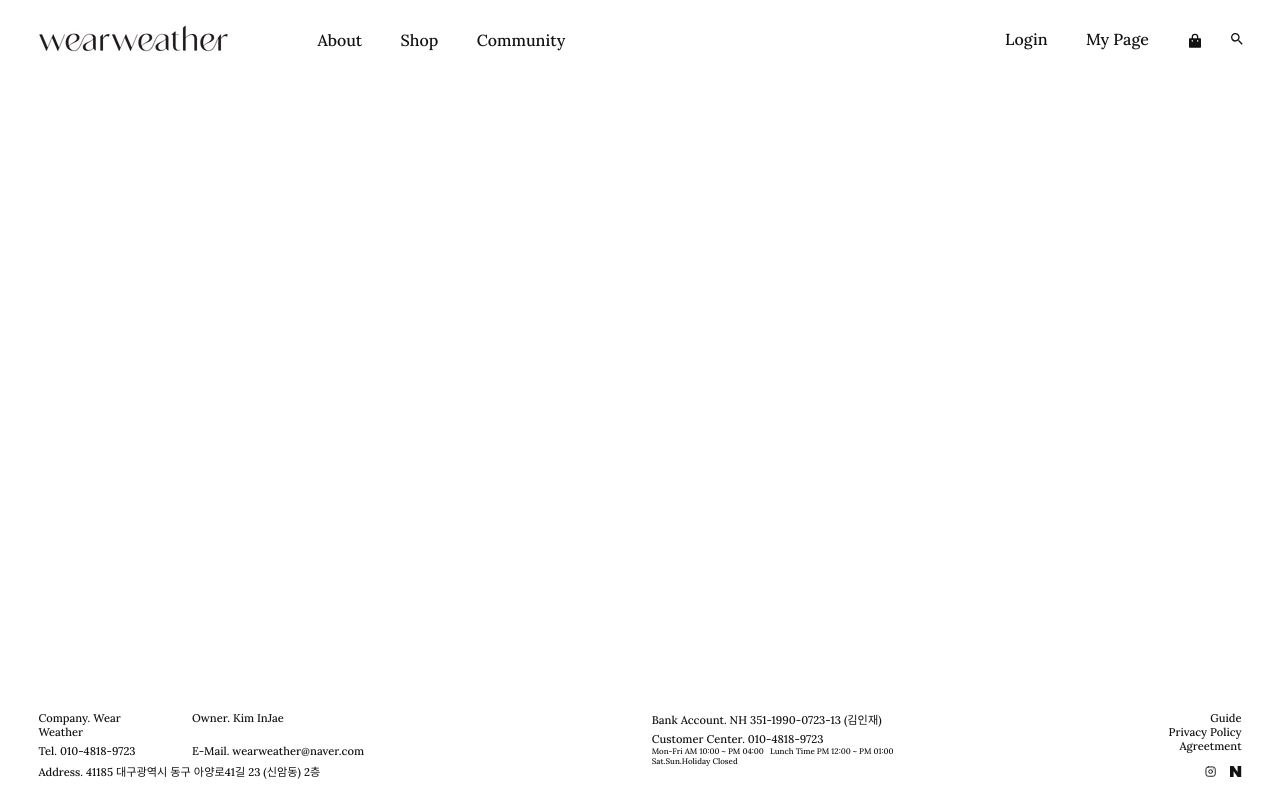
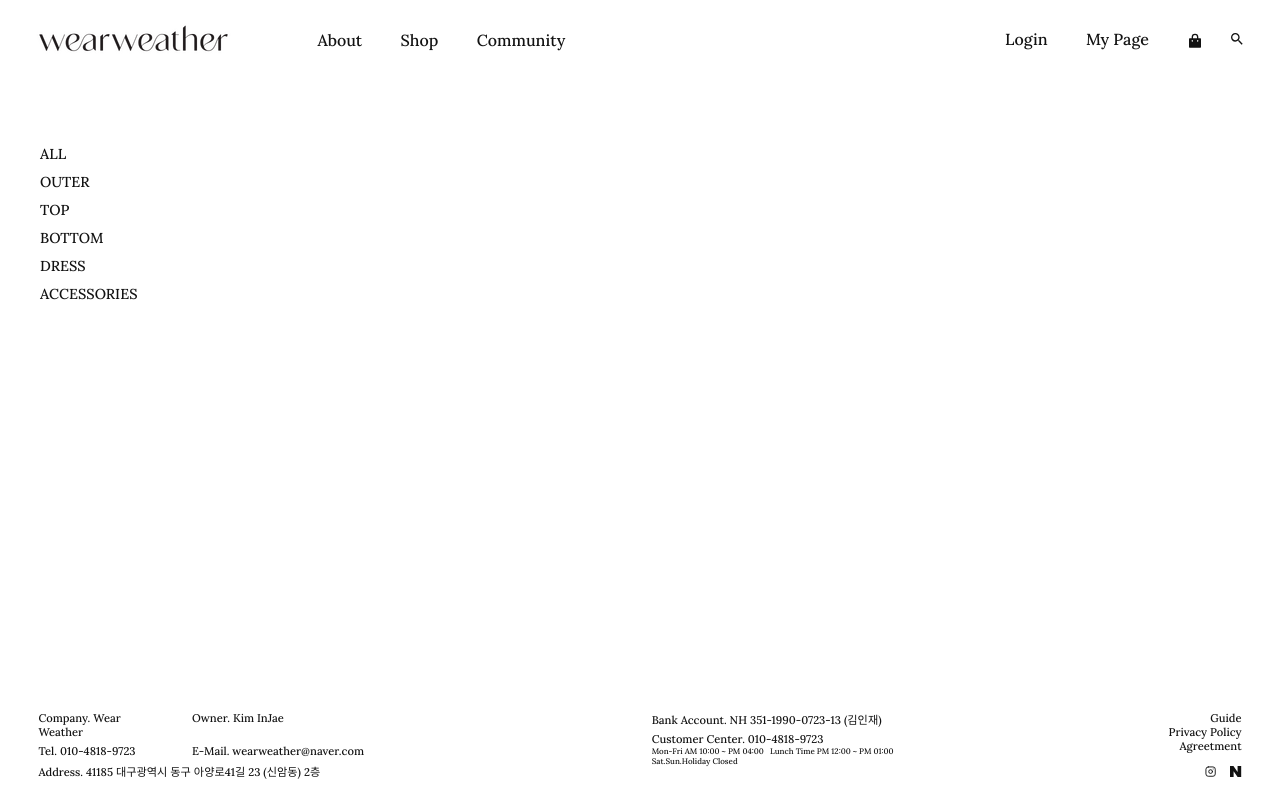
Before and after one commit to kauthenticity/millimeter, a React (Create React App) app: page /shop in a window 1280 px wide. Built offline with nearby package versions, Linux system fonts and the light colour scheme.

Commit message:
[feat] : 좌측 네비게이션바 토글 이팩트 추가

```diff
--- a/src/App.css
+++ b/src/App.css
@@ -2,8 +2,8 @@
 
 .App {
   font-family: 'Lora', serif;
-
   display : relative;
+  color : #121212;
 }
 @font-face {
   font-family: 'Lora', serif;
@@ -17,9 +17,9 @@
   font-style: normal;
   unicode-range : U+AC00-D7A3;
 }
-/* @font-face {
-  font-family : 'Noto Sans KR', sans-serif;
-  src: url('https://fonts.googleapis.com/css2?family=Noto+Sans+KR:wght@300;400;500&display=swap') format("woff");
-  unicode-range : U+AC00-D7A3;
-  font-style: normal;
-} */
+
+/* 드래그 했을 때 배경색 및 글자색 지정 */
+::selection {
+		background-color: #121212;
+		color: white;
+	}
--- a/src/App.js
+++ b/src/App.js
@@ -4,8 +4,8 @@ import './App.css';
 import Header from './Components/Defaults/Header'
 import Footer from './Components/Defaults/Footer'
 import Index from './Components/Defaults/Index'
-import SideBar from './Components/Defaults/SideBar'
 import About from './Components/About/About'
+import Shop from './Components/Shop/Shop'
 import { Routes, Route } from "react-router-dom";
 function App() {
   return (
@@ -14,6 +14,9 @@ function App() {
       <Routes>
         <Route path="/" element={<Index />} />
         <Route path="/about" element={<About />} />
+        <Route path="/shop/*" element={<Shop />}>
+          <Route Path=":cateogry" element={<Shop />} />
+        </Route>
       </Routes>
 
       <Footer />
--- a/src/Components/Defaults/Header.js
+++ b/src/Components/Defaults/Header.js
@@ -42,9 +42,16 @@ const Header = () => {
       </MenuWrapper>
 
       <AuthWrapper>
-        <A to="/login">
-          <AuthContainer>Login</AuthContainer>
-        </A>
+        <Dropdown className="dropdown">
+          <A to="/login">
+            <AuthContainer>Login</AuthContainer>
+          </A>
+          <DropDownContent className="dropdownContent">
+            <A to="/register">
+              <DropDownItem>Register</DropDownItem>
+            </A>
+          </DropDownContent>
+        </Dropdown>
 
         <Dropdown className="dropdown">
           <A to="/mypage">
@@ -75,7 +82,8 @@ const Header = () => {
 
 export default Header;
 const DropDownItem = styled.div`
-  margin: 0.3rem 0;
+  padding: 0.3rem 0;
+  background-color : rgba(255,255,255,0.3);
 `;
 const DropDownContent = styled.div`
   visibility: hidden;
@@ -85,6 +93,7 @@ const DropDownContent = styled.div`
   z-index: 1;
   font-size: 14px;
   margin-top: 0.5rem;
+  width : calc(100% - 3vw);
 `;
 const Dropdown = styled.div`
   position: relative;
--- a/src/Components/Defaults/SideBar.js
+++ /dev/null
@@ -1,19 +0,0 @@
-import React from "react";
-import styled from "styled-components";
-
-const SideBar = () => {
-
-  return (
-    <SideBarContainer>
-
-    </SideBarContainer>
-  )
-};
-
-export default SideBar;
-
-const SideBarContainer = styled.div`
-  background-color: blue;
-  width: 15vw;
-  height: 90vh;
-`;
--- /dev/null
+++ b/src/Components/Shop/All.js
@@ -0,0 +1,23 @@
+import React from 'react'
+import styled from 'styled-components'
+
+const All = () => {
+  return (
+    <AllContainer>
+      <Item>
+
+      </Item>
+
+    </AllContainer>
+
+  )
+}
+
+
+export default All
+const Item = styled.div`
+
+`;
+const AllContainer = styled.div`
+
+`
--- /dev/null
+++ b/src/Components/Shop/Shop.js
@@ -0,0 +1,22 @@
+import React from 'react'
+import styled from 'styled-components'
+import SideBar from './SideBar'
+import { useParams, useMatch } from "react-router";
+import All from './All'
+const Shop = () => {
+  const match = useMatch('/shop/:category')
+  console.log(match)
+
+  return (
+    <ShopContainer>
+      <SideBar />
+      <All />
+    </ShopContainer>
+  )
+}
+
+export default Shop;
+
+const ShopContainer = styled.div`
+  display : flex;
+`
--- /dev/null
+++ b/src/Components/Shop/SideBar.css
@@ -0,0 +1,5 @@
+.active{
+  max-height: 100px !important;
+  transition: max-height 0.5s ease-in;
+
+}
--- /dev/null
+++ b/src/Components/Shop/SideBar.js
@@ -0,0 +1,98 @@
+import { React , useState} from "react";
+import styled from "styled-components";
+import { Link, Outlet } from 'react-router-dom'
+import './SideBar.css'
+
+const SideBar = () => {
+  const [outer, setOuter] = useState(false)
+  const [top, setTop] = useState(false)
+  const [bottom, setBottom] = useState(false)
+
+  // toggle menu
+  const onClickOuter = () => {
+    setOuter(!outer)
+  }
+  const onClickTop = () => {
+    setTop(!top)
+  }
+  const onClickBottom = () => {
+    setBottom(!bottom)
+  }
+
+  return (
+    <SideBarContainer>
+      <MenuWrapper>
+        <A to="/shop/all">
+          <MenuItem>ALL</MenuItem>
+        </A>
+        <MenuItem onClick={onClickOuter}>
+          OUTER
+          <SubMenuWrapper className={outer === true ? "active" : ""}>
+            <A to="shop/outer?category=coat">
+              <SubMenuItem>Coat</SubMenuItem>
+            </A>
+
+            <SubMenuItem>Jacket</SubMenuItem>
+            <SubMenuItem>Cardigan</SubMenuItem>
+          </SubMenuWrapper>
+        </MenuItem>
+        <MenuItem onClick={onClickTop}>
+          TOP
+          <SubMenuWrapper className={top === true ? "active" : ""}>
+            <SubMenuItem>T-Shirt</SubMenuItem>
+            <SubMenuItem>Shirt</SubMenuItem>
+            <SubMenuItem>Knit</SubMenuItem>
+          </SubMenuWrapper>
+        </MenuItem>
+        <MenuItem onClick={onClickBottom}>
+          BOTTOM
+          <SubMenuWrapper className={bottom === true ? "active" : ""}>
+            <SubMenuItem>Denim</SubMenuItem>
+            <SubMenuItem>Pants</SubMenuItem>
+            <SubMenuItem>Skirt</SubMenuItem>
+          </SubMenuWrapper>
+        </MenuItem>
+        <MenuItem>DRESS</MenuItem>
+        <MenuItem>ACCESSORIES</MenuItem>
+        <Outlet />
+      </MenuWrapper>
+    </SideBarContainer>
+  );
+};
+
+export default SideBar;
+const SubMenuWrapper = styled.ul`
+  list-style-type: none;
+  padding-inline-start: 1rem;
+  line-height: 1.5rem;
+  font-size: 0.8rem;
+  max-height: 0px;
+  transition: max-height 0.5s ease-out;
+  overflow: hidden;
+`;
+const A = styled(Link)`
+  text-decoration : none;
+  color : #121212;
+`;
+const SubMenuItem = styled.li`
+  transition: visibility 0.3s linear, height 0.3s linear;
+  cursor: pointer;
+`;
+const MenuItem = styled.li`
+  margin-bottom : 0.25rem;
+  cursor: pointer;
+`;
+const MenuWrapper = styled.ul`
+  position: fixed;
+  list-style-type: none;
+  /* padding-inline-start : 5rem; */
+  padding-top: 3rem;
+  line-height: 1.5rem;
+  font-size: 0.9rem;
+`;
+
+const SideBarContainer = styled.div`
+  width : 15vw;
+  min-width: 200px;
+  height: 80vh;
+`;
```
